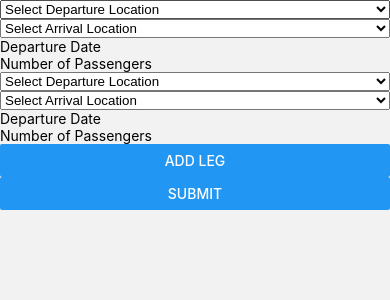
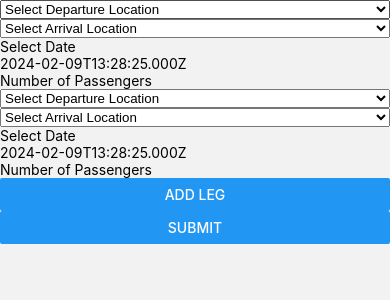
Before and after one commit to priyanshgupta0/Flight-Booking-Form, a React Native app: screen /Home in a window 390 px wide. Shown: the top 300 px of the page. Built offline with nearby package versions, Linux system fonts and the light colour scheme.

Commit message:
Update dependencies and add date picker.

```diff
--- a/package.json
+++ b/package.json
@@ -10,6 +10,7 @@
     "test": "jest"
   },
   "dependencies": {
+    "@react-native-community/datetimepicker": "^7.6.2",
     "@react-native-picker/picker": "^2.6.1",
     "@react-navigation/native": "^6.1.9",
     "@react-navigation/native-stack": "^6.9.17",
--- a/src/Home/home.tsx
+++ b/src/Home/home.tsx
@@ -10,6 +10,7 @@ import {
   ScrollView,
 } from 'react-native';
 import {Picker} from '@react-native-picker/picker';
+import DateTimePicker from '@react-native-community/datetimepicker';
 import {Field, FieldArray, Formik} from 'formik';
 import * as Yup from 'yup';
 
@@ -20,17 +21,27 @@ interface FormValues {
   arrivalLocation: string;
 }
 
+const today = new Date();
+today.setHours(0, 0, 0, 0);
+
 const validationSchema = Yup.object().shape({
   legs: Yup.array().of(
     Yup.object().shape({
       departureLocation: Yup.string().required(
         'Departure location is required',
       ),
-      arrivalLocation: Yup.string().required('Arrival location is required'),
-      departureDate: Yup.date().required('Departure date is required'),
+      arrivalLocation: Yup.string()
+        .required('Arrival location is required')
+        .notOneOf(
+          [Yup.ref('departureLocation'), null], // Compare against 'departureLocation'
+          'Arrival location cannot be the same as departure location',
+        ),
+      departureDate: Yup.date()
+        .required('Departure date is required')
+        .min(today, 'Departure date must be today or later'),
       passengers: Yup.string()
         .required('Number of passengers is required')
-        .min(1, 'Must be at least 1 digit')
+        .min(1, 'At least 1 passenger is required')
         .matches(/^[0-9]+$/, 'Must be a valid number'),
     }),
   ),
@@ -39,6 +50,7 @@ interface HomeControllerState {
   modalVisible: boolean;
   formData: FormValues[]; // Replace 'any' with the actual type of the items in the array if known
   states: string[];
+  showDatePicker: any;
 }
 
 interface FormErrors {
@@ -66,16 +78,18 @@ class HomeController extends Component<any> {
       'China',
       'Japan',
     ],
+    showDatePicker: null,
   };
 
   handleSubmit = (value: any) => {
+    this.setState({modalVisible: true, formData: value.legs});
     console.log(value, 'value');
   };
 }
 
 export default class HomePage extends HomeController {
   render() {
-    const {modalVisible, formData} = this.state;
+    const {modalVisible, formData, showDatePicker} = this.state;
 
     return (
       <View>
@@ -85,13 +99,13 @@ export default class HomePage extends HomeController {
               {
                 departureLocation: '',
                 arrivalLocation: '',
-                departureDate: '',
+                departureDate: new Date().toISOString(),
                 passengers: '',
               },
               {
                 departureLocation: '',
                 arrivalLocation: '',
-                departureDate: '',
+                departureDate: new Date().toISOString(),
                 passengers: '',
               },
             ],
@@ -173,11 +187,29 @@ export default class HomePage extends HomeController {
                           </Text>
                         )}
 
+                      <TouchableOpacity
+                        onPress={() => this.setState({showDatePicker: index})}>
+                        <Text>Select Date</Text>
+                      </TouchableOpacity>
+                      {showDatePicker === index && (
+                        <DateTimePicker
+                          value={new Date(leg.departureDate)} // Make sure departureDate has a Date object
+                          mode="date"
+                          display="default"
+                          onChange={(event, selectedDate) => {
+                            this.setState({showDatePicker: false});
+                            const newDate = selectedDate
+                              ? selectedDate.toISOString()
+                              : '';
+                            setFieldValue(
+                              `legs[${index}].departureDate`,
+                              newDate,
+                            );
+                          }}
+                        />
+                      )}
                       <TextInput
-                        onChangeText={value =>
-                          setFieldValue(`legs[${index}].departureDate`, value)
-                        }
-                        // onBlur={handleBlur(item.departureLocation)}
+                        editable={false} // onBlur={handleBlur(item.departureLocation)}
                         value={leg.departureDate}
                         placeholder="Departure Date"
                       />
@@ -227,7 +259,7 @@ export default class HomePage extends HomeController {
                         arrayHelpers.push({
                           departureLocation: '',
                           arrivalLocation: '',
-                          departureDate: '',
+                          departureDate: new Date().toISOString(),
                           passengers: '',
                         });
                       }}
```
Also changed, not shown: 1 other file (tests, documents, lock files or other folders).
